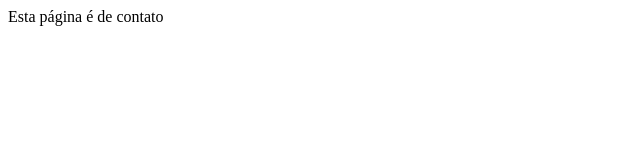
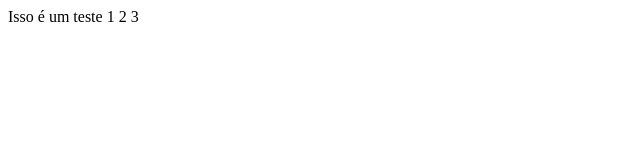
Before and after one commit to luinemauricio/Reprograma-semana-2, a plain HTML site: page contato.html in a window 1280 px wide. Shown: the full height of the page, 0-640 px from the left. Drawn offline with Linux system fonts and the light colour scheme.

Commit message:
alterando o texto do arquivo contato.html

```diff
--- a/contato.html
+++ b/contato.html
@@ -7,6 +7,6 @@
     <title>Document</title>
 </head>
 <body>
-    Esta página é de contato
+    Isso é um teste 1 2 3
 </body>
 </html>
```
